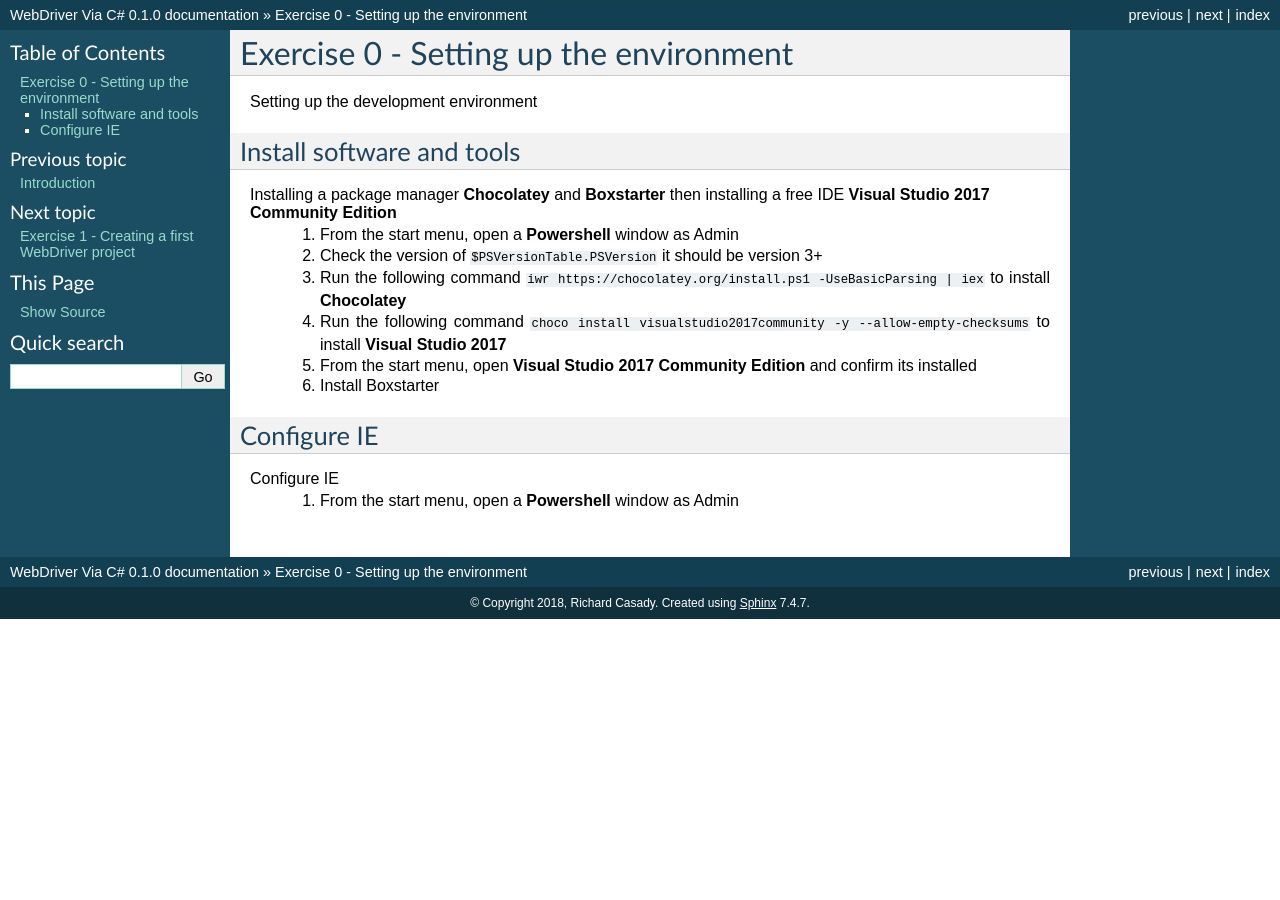
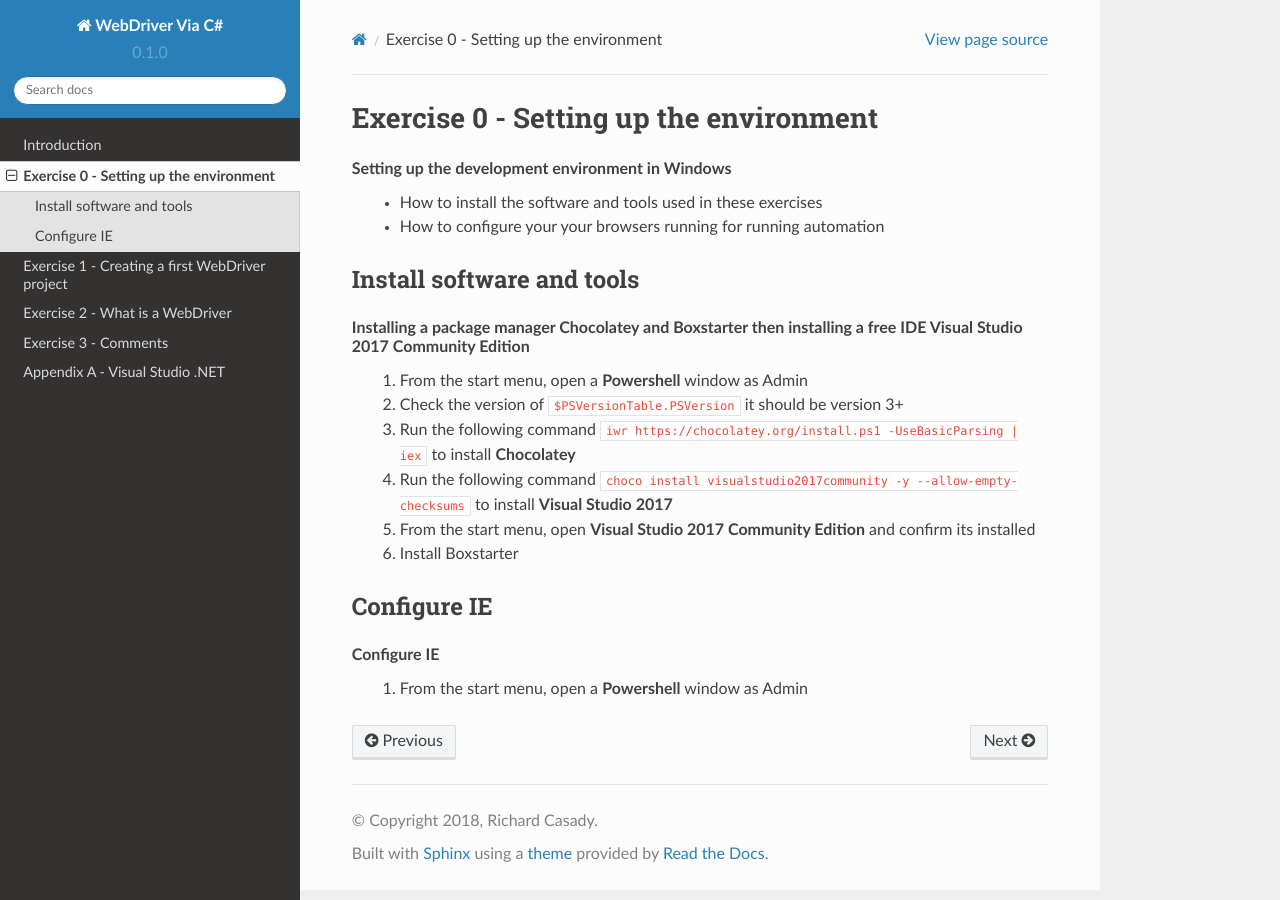
Before and after one commit to rcasady616/Webdriver-Via-CSharp, a Sphinx documentation site: the page built from source/exercise-0.rst, in a window 1280 px wide. Built offline with Sphinx 7.4.7 and the Read the Docs theme 2.0.0, drawn with Linux system fonts in a browser that asks for light colours.

Commit message:
Switch theme & clean up edits

```diff
--- a/source/conf.py
+++ b/source/conf.py
@@ -15,7 +15,7 @@
 # import os
 # import sys
 # sys.path.insert(0, os.path.abspath('.'))
-
+import sphinx_rtd_theme
 
 # -- Project information -----------------------------------------------------
 
@@ -38,7 +38,7 @@
 # Add any Sphinx extension module names here, as strings. They can be
 # extensions coming with Sphinx (named 'sphinx.ext.*') or your custom
 # ones.
-extensions = [
+extensions = [ "sphinx_rtd_theme",
 ]
 
 # Add any paths that contain templates here, relative to this directory.
@@ -73,7 +73,7 @@
 # The theme to use for HTML and HTML Help pages.  See the documentation for
 # a list of builtin themes.
 #
-html_theme = 'classic'
+html_theme = 'sphinx_rtd_theme'
 
 # Theme options are theme-specific and customize the look and feel of a theme
 # further.  For a list of options available for each theme, see the
--- a/source/exercise-0.rst
+++ b/source/exercise-0.rst
@@ -3,7 +3,9 @@
 =====================================================
 Exercise 0 - Setting up the environment
 =====================================================
-Setting up the development environment
+Setting up the development environment in Windows
+    + How to install the software and tools used in these exercises
+    + How to configure your your browsers running for running automation
 
 Install software and tools
 --------------------------------
--- a/source/exercise-1.rst
+++ b/source/exercise-1.rst
@@ -56,14 +56,14 @@
       + Right click the solution: ``WebDriverViaCSharp``
       + Select ``Manage NuGet Package For Solution...``
       + To add **Selenium.WebDriver** NuGet package
-          + From the ``NuGet Solution*`` dialog
+          + From the ``NuGet - Solution`` dialog
           + Select ``Browse`` from the top Tabs
           + Type ``WebDriver`` in the ``Search`` textbox
           + Click on ``Selenium.WebDriver`` from the list
           + In the right pain click the checkbox next to the project named: ``Exercise-01``
           + Click ``Install``
       + To add **Selenium.WebDriver.ChromeDriver** NuGet package
-          + From the ``NuGet Solution*`` dialog
+          + From the ``NuGet - Solution`` dialog
           + Select ``Browse`` from the top Tabs
           + Type ``ChromeDriver`` in the ``Search`` textbox
           + Click on ``Selenium.WebDriver.ChromeDriver`` from the list
```
